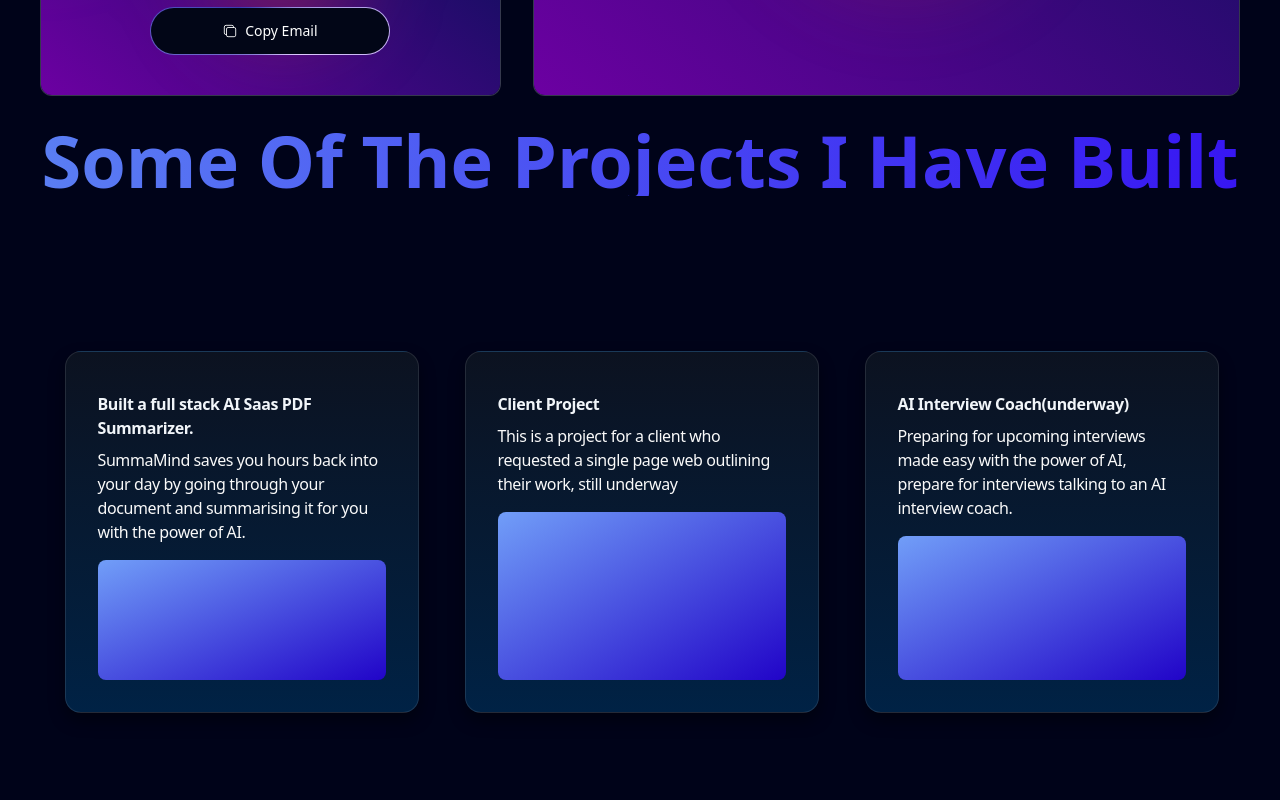
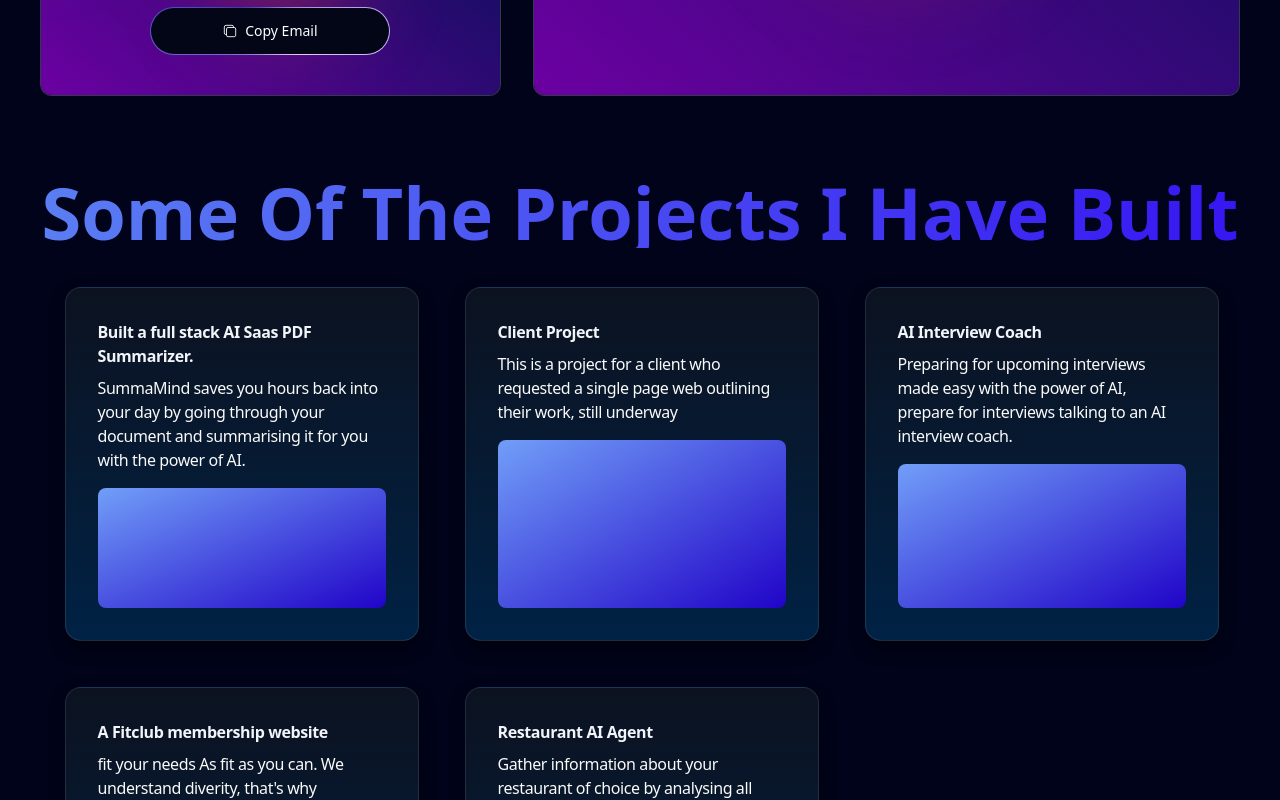
Before and after one commit to ClementJele/personalPortfolio, a Next.js app: page / in a window 1280 px wide. Shown: the part 1520-2320 px from the top of the page. Built offline with nearby package versions, Linux system fonts and the light colour scheme.

Commit message:
new ai-int project

```diff
--- a/components/Services.tsx
+++ b/components/Services.tsx
@@ -10,7 +10,7 @@ import { Button } from './ui/button';
 
 const Services = () => {
   return (
-    <div id='#services' className='flex flex-col gap-2 items-center justify-center'>
+    <div id='services' className='flex flex-col gap-2 items-center justify-center'>
         <div className="text-4xl md:text-7xl font-bold relative z-20 bg-gradient-to-r from-[#5a7ef3] to-[#3716f2] bg-clip-text text-transparent mb-6">
           {STRINGS.servicesTitle}
         </div>
--- a/components/recentProjects.tsx
+++ b/components/recentProjects.tsx
@@ -6,18 +6,18 @@ import { PinContainer } from './ui/3d-pin';
 
 const RecentProjects = () => {
   return (
-    <div className='flex flex-col my-7' id='projects'>
+    <div className='flex flex-col my-7 md:mt-20' id='projects'>
         <div className='text-center text-4xl md:text-7xl font-bold bg-gradient-to-r from-[#5a7ef3] to-[#3716f2] bg-clip-text text-transparent'>
           {STRINGS.projectsTitle}
         </div>
 
-      <div className='grid md:grid-cols-3 sm:grid-col-1'>
+      <div className='grid md:grid-cols-3 sm:grid-col-1 sm:mx-0 sm:items-center'>
         {projects.map((project) => (
-          <div className="min-h-[40rem] w-full flex items-center justify-center" key={project.id}>
+          <div className="min-h-[25rem] flex  justify-center " key={project.id}>
             <PinContainer
               title={project.link}
               href={project.link}
-              className='!mt-2'
+              // className='!mt-2 '
             >
               <div className="flex basis-full flex-col p-4 tracking-tight text-slate-100/50 sm:basis-1/2 w-[20rem] h-[20rem]">
                 <h3 className="max-w-xs !pb-2 !m-0 font-bold text-base text-slate-100">
--- a/components/ui/3d-pin.tsx
+++ b/components/ui/3d-pin.tsx
@@ -29,16 +29,7 @@ export const PinContainer = ({
   };
 
   return (
-    <div>
-    <Link
-      className={cn(
-        "relative group/pin z-50  cursor-pointer",
-        containerClassName
-      )}
-      onMouseEnter={onMouseEnter}
-      onMouseLeave={onMouseLeave}
-      href={href || "/"}
-    >
+    <div className={cn("relative group/pin z-50", containerClassName)}>
       <div
         style={{
           perspective: "1000px",
@@ -50,13 +41,16 @@ export const PinContainer = ({
           style={{
             transform: transform,
           }}
-          className="absolute left-1/2 p-4 top-1/2  flex justify-start items-start  rounded-2xl  shadow-[0_8px_16px_rgb(0_0_0/0.4)] bg-gradient-to-b from-[#0c1220] to-[#002245] border border-white/[0.1] group-hover/pin:border-white/[0.2] transition duration-700 overflow-hidden"
+          className="absolute left-1/2 p-4 top-1/2 flex justify-start items-start rounded-2xl shadow-[0_8px_16px_rgb(0_0_0/0.4)] bg-gradient-to-b from-[#0c1220] to-[#002245] border border-white/[0.1] group-hover/pin:border-white/[0.2] transition duration-700 overflow-hidden"
+          onMouseEnter={onMouseEnter}
+          onMouseLeave={onMouseLeave}
         >
-          <div className={cn(" relative z-50 ", className)}>{children}</div>
+          <Link href={href || "/"} className={cn("relative z-50 w-full", className)}>
+            {children}
+          </Link>
         </div>
       </div>
       <PinPerspective title={title} href={href} />
-    </Link>
     </div>
   );
 };
@@ -69,18 +63,17 @@ export const PinPerspective = ({
   href?: string;
 }) => {
   return (
-    <motion.div className="pointer-events-none  w-96 h-80 flex items-center justify-center opacity-0 group-hover/pin:opacity-100 z-[60] transition duration-500">
-      <div className=" w-full h-full -mt-7 flex-none  inset-0">
-        <div className="absolute top-0 inset-x-0  flex justify-center">
+    <motion.div className="pointer-events-none w-96 h-80 flex items-center justify-center opacity-0 group-hover/pin:opacity-100 z-[60] transition duration-500">
+      <div className="w-full h-full -mt-7 flex-none inset-0">
+        <div className="absolute top-0 inset-x-0 flex justify-center">
           <Link
-            href={href}
-            target={"_blank"}
-            className="relative flex space-x-2 items-center z-10 rounded-full bg-gradient-to-b from-[#284c9f] to-[#002245] py-0.5 px-4 ring-1 ring-white/10 "
+            href={href || "#"}
+            target="_blank"
+            className="relative flex space-x-2 items-center z-10 rounded-full bg-gradient-to-b from-[#284c9f] to-[#002245] py-0.5 px-4 ring-1 ring-white/10"
           >
             <span className="relative z-20 text-white text-xs font-bold inline-block py-0.5">
               {title}
             </span>
-
             <span className="absolute -bottom-0 left-[1.125rem] h-px w-[calc(100%-2.25rem)] bg-gradient-to-r from-emerald-400/0 via-emerald-400/90 to-emerald-400/0 transition-opacity duration-500 group-hover/btn:opacity-40"></span>
           </Link>
         </div>
--- a/components/ui/floating-navbar.tsx
+++ b/components/ui/floating-navbar.tsx
@@ -91,7 +91,7 @@ export const FloatingNav = ({
             duration: 0.2,
           }}
           className={cn(
-            "flex fixed top-1 md:top-1 inset-x-0 mx-auto border border-transparent dark:border-white/[0.2] dark:bg-[#080a23] bg-gray-700 shadow-[0px_2px_3px_-1px_rgba(0,0,0,0.1),0px_1px_0px_0px_rgba(25,28,33,0.02),0px_0px_0px_1px_rgba(25,28,33,0.08)] z-[7000] px-8 py-2 items-center justify-between gap-1 rounded-md",
+            "flex fixed top-1 md:top-2 inset-x-0 mx-auto border border-transparent dark:border-white/[0.2] dark:bg-[#080a23] bg-gray-700 shadow-[0px_2px_3px_-1px_rgba(0,0,0,0.1),0px_1px_0px_0px_rgba(25,28,33,0.02),0px_0px_0px_1px_rgba(25,28,33,0.08)] z-[7000] px-8 py-2 items-center justify-between gap-1 rounded-md",
             className
           )}
         >
@@ -163,13 +163,18 @@ export const FloatingNav = ({
           {/* Right side content - Contact button or hamburger */}
           <div className="flex-none flex items-center">
             {/* Contacts Button - visible on larger screens */}
+            <Link href="#services">
               <button
                 className="border text-sm font-medium relative border-neutral-200 dark:border-white/[0.2] text-black dark:text-white px-4 py-2 rounded-full hidden sm:block ml-2"
                 // onClick={openPopup}
+
+
               >
                 <span className="text-gray-200">Contacts</span>
                 <span className="absolute inset-x-0 w-1/2 mx-auto -bottom-px bg-gradient-to-r from-transparent via-blue-500 to-transparent h-px" />
               </button>
+            </Link>
+
 
             {/* Hamburger Menu - visible on small screens */}
             <button
--- a/data/index.ts
+++ b/data/index.ts
@@ -88,7 +88,7 @@ export const navItems = [
     },
     {
       id: 3,
-      title: "AI Interview Coach(underway)",
+      title: "AI Interview Coach",
       des: "Preparing for upcoming interviews made easy with the power of AI, prepare for interviews talking to an AI interview coach.",
       img: "/p3.svg",
       iconLists: ["/re.svg", "/tail.svg", "/ts.svg", "/three.svg", "/c.svg"],
--- a/package.json
+++ b/package.json
@@ -15,7 +15,7 @@
     "@react-three/fiber": "^8.17.14",
     "class-variance-authority": "^0.7.1",
     "clsx": "^2.1.1",
-    "framer-motion": "^12.6.3",
+    "framer-motion": "^12.7.2",
     "lucide-react": "^0.486.0",
     "mini-svg-data-uri": "^1.4.4",
     "next": "15.1.6",
```
Also changed, not shown: 1 other file (tests, documents, lock files or other folders). Lines whose indentation alone changed are shown as unchanged.
